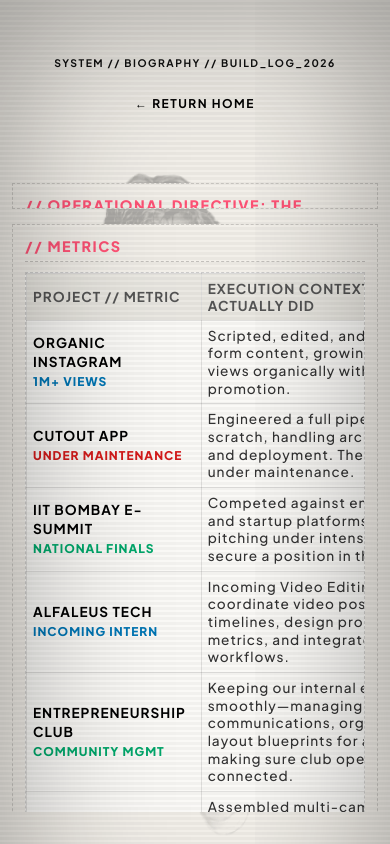
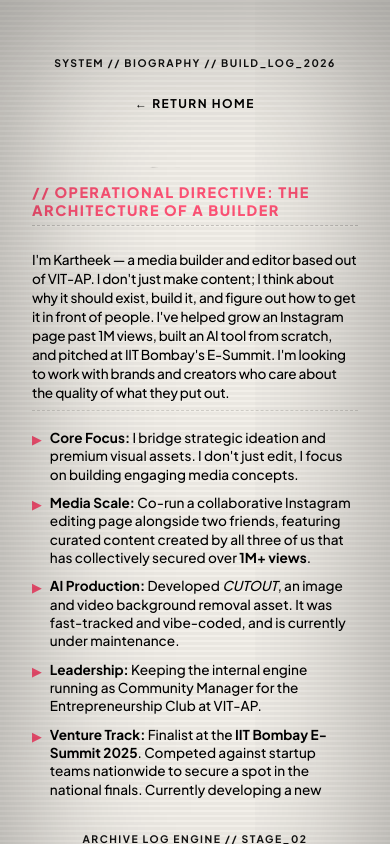
Before and after one commit to kartheekakula/Portfolio, a plain HTML site: page index.html in a window 390 px wide. Both pictures are taken after a click on the button "EXPLORE WORK". Shown: the top 844 px of the page. Drawn offline with nearby package versions, Linux system fonts and the light colour scheme.

Commit message:
fix: restore missing mobile columns, force stacked visibility, and remove arrow indicators

```diff
--- a/index.html
+++ b/index.html
@@ -9,74 +9,70 @@
     <link href="https://fonts.googleapis.com/css2?family=Cormorant+Garamond:ital,wght@0,500;0,700;1,400;1,600&family=Plus+Jakarta+Sans:wght@500;700;800&display=swap" rel="stylesheet">
     <link rel="stylesheet" href="style.css">
     <style>
-        /* Responsive Overrides to perfectly handle mobile layout constraints */
+        /* Responsive Overrides to ensure pristine mobile display */
         @media (max-width: 768px) {
-            /* 1. Prevent headers and return buttons from clashing */
-            .page-header-meta {
+            /* Fix the grid container to stack vertically and show both columns */
+            .experience-workspace {
+                display: flex !important;
                 flex-direction: column !important;
-                align-items: center !important;
-                gap: 8px !important;
-                text-align: center !important;
                 height: auto !important;
-                padding-bottom: 10px !important;
-            }
-            .page-header-meta .meta-block {
-                text-align: center !important;
-            }
-            .nav-back-btn {
-                position: relative !important;
-                margin-top: 5px !important;
-                width: 100% !important;
-                text-align: center !important;
+                max-height: calc(100vh - 200px) !important;
+                overflow-y: auto !important;
+                gap: 20px !important;
+                padding: 10px 5px !important;
+                box-sizing: border-box !important;
             }
 
-            /* 2. Adjust background image position so it frames better on mobile phones */
-            .bg-portrait {
-                object-position: center 20% !important;
-                height: 100% !important;
-                width: auto !important;
-                max-width: 150% !important;
+            /* Ensure both blocks take up their own natural space and are fully visible */
+            .story-column, .index-column {
+                display: flex !important;
+                flex-direction: column !important;
+                height: auto !important;
+                max-height: none !important;
+                flex-shrink: 0 !important;
+                padding: 15px !important;
+                background-color: #f2efe9 !important;
             }
 
-            /* 3. Stack columns cleanly instead of squeezing them horizontally */
-            .experience-workspace {
-                grid-template-columns: 1fr !important;
-                height: auto !important;
-                max-height: calc(100vh - 210px) !important;
-                overflow-y: auto !important;
-                gap: 15px !important;
-                margin-top: 10px !important;
-            }
-            .story-column, .index-column {
-                max-height: none !important;
-                padding: 12px !important;
-            }
+            /* Clean up typography scales for tight viewports */
             .human-bio-paragraph {
                 font-size: 0.85rem !important;
+                line-height: 1.4 !important;
             }
             .story-bullet-points p {
                 font-size: 0.85rem !important;
+                line-height: 1.35 !important;
             }
+
+            /* Table formatting fixes for mobile viewports */
             .table-scroll-wrapper {
                 max-height: none !important;
                 overflow-x: auto !important;
             }
             .matrix-table {
                 font-size: 0.75rem !important;
+                width: 100% !important;
             }
             .matrix-table th, .matrix-table td {
                 padding: 6px !important;
             }
 
-            /* Adjust the footer placement to give breathing room */
-            .page-footer-meta {
+            /* Structure headers and footers beautifully */
+            .page-header-meta, .page-footer-meta {
                 flex-direction: column !important;
-                gap: 6px !important;
+                align-items: center !important;
+                gap: 8px !important;
                 text-align: center !important;
+                height: auto !important;
             }
-            .page-footer-meta .meta-block {
+            .page-header-meta .meta-block, .page-footer-meta .meta-block {
                 text-align: center !important;
                 margin-right: 0 !important;
+            }
+            .nav-back-btn {
+                position: relative !important;
+                width: 100% !important;
+                text-align: center !important;
             }
         }
     </style>
@@ -128,62 +124,62 @@
                 <button class="nav-back-btn" onclick="showPage('home')">← RETURN HOME</button>
             </div>
 
-            <div class="experience-workspace" style="display: grid; grid-template-columns: 1fr 1.2fr; gap: 20px; padding: 5px 0; height: calc(100vh - 160px); box-sizing: border-box; position: relative; z-index: 6;">
+            <div class="experience-workspace">
 
-                <div class="story-column" style="display: flex; flex-direction: column; gap: 10px; background-color: #f2efe9; padding: 15px; border: 1px dashed rgba(0, 0, 0, 0.15); overflow-y: auto; max-height: 100%;">
+                <div class="story-column">
                     <h2 class="section-glitch-title" style="font-size: 0.9rem; font-weight: 800; letter-spacing: 1.5px; color: #ff5376; border-bottom: 1px dashed rgba(0,0,0,0.2); padding-bottom: 6px; margin: 0;">
                         // OPERATIONAL DIRECTIVE: THE ARCHITECTURE OF A BUILDER
                     </h2>
 
-                    <div class="human-bio-paragraph" style="font-size: 0.95rem; line-height: 1.4; color: #000; font-weight: 500; padding: 8px 0; border-bottom: 1px dashed rgba(0,0,0,0.15); margin-bottom: 2px;">
+                    <div class="human-bio-paragraph" style="color: #000; font-weight: 500; padding: 8px 0; border-bottom: 1px dashed rgba(0,0,0,0.15); margin-bottom: 2px;">
                         I'm Kartheek — a media builder and editor based out of VIT-AP. I don't just make content; I think about why it should exist, build it, and figure out how to get it in front of people. I've helped grow an Instagram page past 1M views, built an AI tool from scratch, and pitched at IIT Bombay's E-Summit. I'm looking to work with brands and creators who care about the quality of what they put out.
                     </div>
 
                     <div class="story-bullet-points" style="display: flex; flex-direction: column; gap: 10px;">
                         <div style="display: flex; align-items: flex-start; gap: 8px;">
                             <span style="color: #ff5376; font-size: 0.8rem; margin-top: 2px;">▶</span>
-                            <p style="font-size: 0.95rem; line-height: 1.35; color: #000000; margin: 0; font-weight: 500;">
+                            <p style="color: #000000; margin: 0; font-weight: 500;">
                                 <strong>Core Focus:</strong> I bridge strategic ideation and premium visual assets. I don't just edit, I focus on building engaging media concepts.
                             </p>
                         </div>
 
                         <div style="display: flex; align-items: flex-start; gap: 8px;">
                             <span style="color: #ff5376; font-size: 0.8rem; margin-top: 2px;">▶</span>
-                            <p style="font-size: 0.95rem; line-height: 1.35; color: #000000; margin: 0; font-weight: 500;">
+                            <p style="color: #000000; margin: 0; font-weight: 500;">
                                 <strong>Media Scale:</strong> Co-run a collaborative Instagram editing page alongside two friends, featuring curated content created by all three of us that has collectively secured over <strong>1M+ views</strong>.
                             </p>
                         </div>
 
                         <div style="display: flex; align-items: flex-start; gap: 8px;">
                             <span style="color: #ff5376; font-size: 0.8rem; margin-top: 2px;">▶</span>
-                            <p style="font-size: 0.95rem; line-height: 1.35; color: #000000; margin: 0; font-weight: 500;">
+                            <p style="color: #000000; margin: 0; font-weight: 500;">
                                 <strong>AI Production:</strong> Developed <em>CUTOUT</em>, an image and video background removal asset. It was fast-tracked and vibe-coded, and is currently under maintenance.
                             </p>
                         </div>
 
                         <div style="display: flex; align-items: flex-start; gap: 8px;">
                             <span style="color: #ff5376; font-size: 0.8rem; margin-top: 2px;">▶</span>
-                            <p style="font-size: 0.95rem; line-height: 1.35; color: #000000; margin: 0; font-weight: 500;">
+                            <p style="color: #000000; margin: 0; font-weight: 500;">
                                 <strong>Leadership:</strong> Keeping the internal engine running as Community Manager for the Entrepreneurship Club at VIT-AP.
                             </p>
                         </div>
 
                         <div style="display: flex; align-items: flex-start; gap: 8px;">
                             <span style="color: #ff5376; font-size: 0.8rem; margin-top: 2px;">▶</span>
-                            <p style="font-size: 0.95rem; line-height: 1.35; color: #000000; margin: 0; font-weight: 500;">
+                            <p style="color: #000000; margin: 0; font-weight: 500;">
                                 <strong>Venture Track:</strong> Finalist at the <strong>IIT Bombay E-Summit 2025</strong>. Competed against startup teams nationwide to secure a spot in the national finals. Currently developing a new sustainable lifestyle venture from the ground up, currently navigating its initial ideation phases.
                             </p>
                         </div>
                     </div>
                 </div>
 
-                <div class="index-column" style="display: flex; flex-direction: column; background-color: #f2efe9; padding: 15px; border: 1px dashed rgba(0, 0, 0, 0.15); max-height: 100%; box-sizing: border-box;">
+                <div class="index-column">
                     <div style="display: flex; flex-direction: column; height: 100%;">
                         <h2 class="section-glitch-title" style="font-size: 0.9rem; font-weight: 800; letter-spacing: 1.5px; color: #ff5376; border-bottom: 1px dashed rgba(0,0,0,0.2); padding-bottom: 6px; margin-bottom: 10px;">
                             // METRICS
                         </h2>
-                        <div class="table-scroll-wrapper" style="overflow-y: auto; flex-grow: 1; max-height: calc(100vh - 240px);">
-                            <table class="matrix-table" style="width: 100%; border-collapse: collapse; font-size: 0.8rem; text-align: left;">
+                        <div class="table-scroll-wrapper">
+                            <table class="matrix-table" style="border-collapse: collapse; text-align: left;">
                                 <thead>
                                     <tr style="background: rgba(0,0,0,0.03); position: sticky; top: 0; background: #f2efe9; z-index: 2;">
                                         <th style="padding: 8px; border: 1px solid rgba(0,0,0,0.1); color: #555; width: 35%;">PROJECT // METRIC</th>
@@ -264,7 +260,7 @@
             <div class="page-footer-meta" style="position: relative; z-index: 5;">
                 <div class="meta-block text-left">ARCHIVE LOG ENGINE // STAGE_02</div>
                 <button class="action-pill inline-pill" style="font-size: 0.85rem; padding: 6px 16px; font-weight: 800;" onclick="showPage('hub')">
-                    VIEW CREATIVE HUB ↗
+                    VIEW CREATIVE HUB
                 </button>
                 <div class="meta-block text-right">AUTHENTICATED USER METRICS // 2026</div>
             </div>
@@ -295,7 +291,7 @@
 
             <div class="page-footer-meta">
                 <div class="meta-block text-left">WORK INDEX</div>
-                <button class="action-pill inline-pill" style="font-size: 0.9rem; padding: 8px 18px; font-weight: 800;" onclick="showPage('contact')">CONNECT NOW ↗</button>
+                <button class="action-pill inline-pill" style="font-size: 0.9rem; padding: 8px 18px; font-weight: 800;" onclick="showPage('contact')">CONNECT NOW</button>
                 <div class="meta-block text-right">DIRECTORY // END</div>
             </div>
         </section>
```
